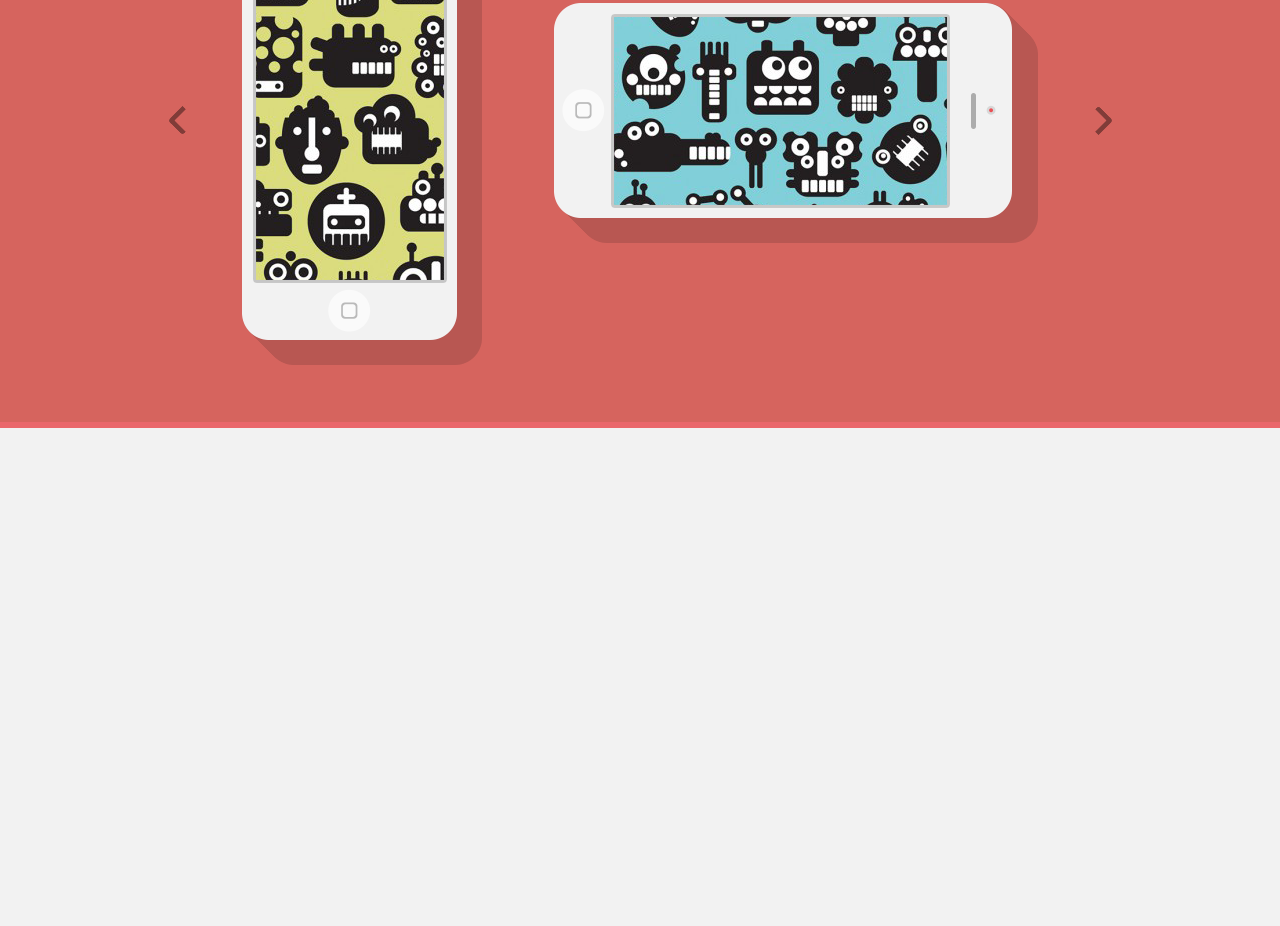
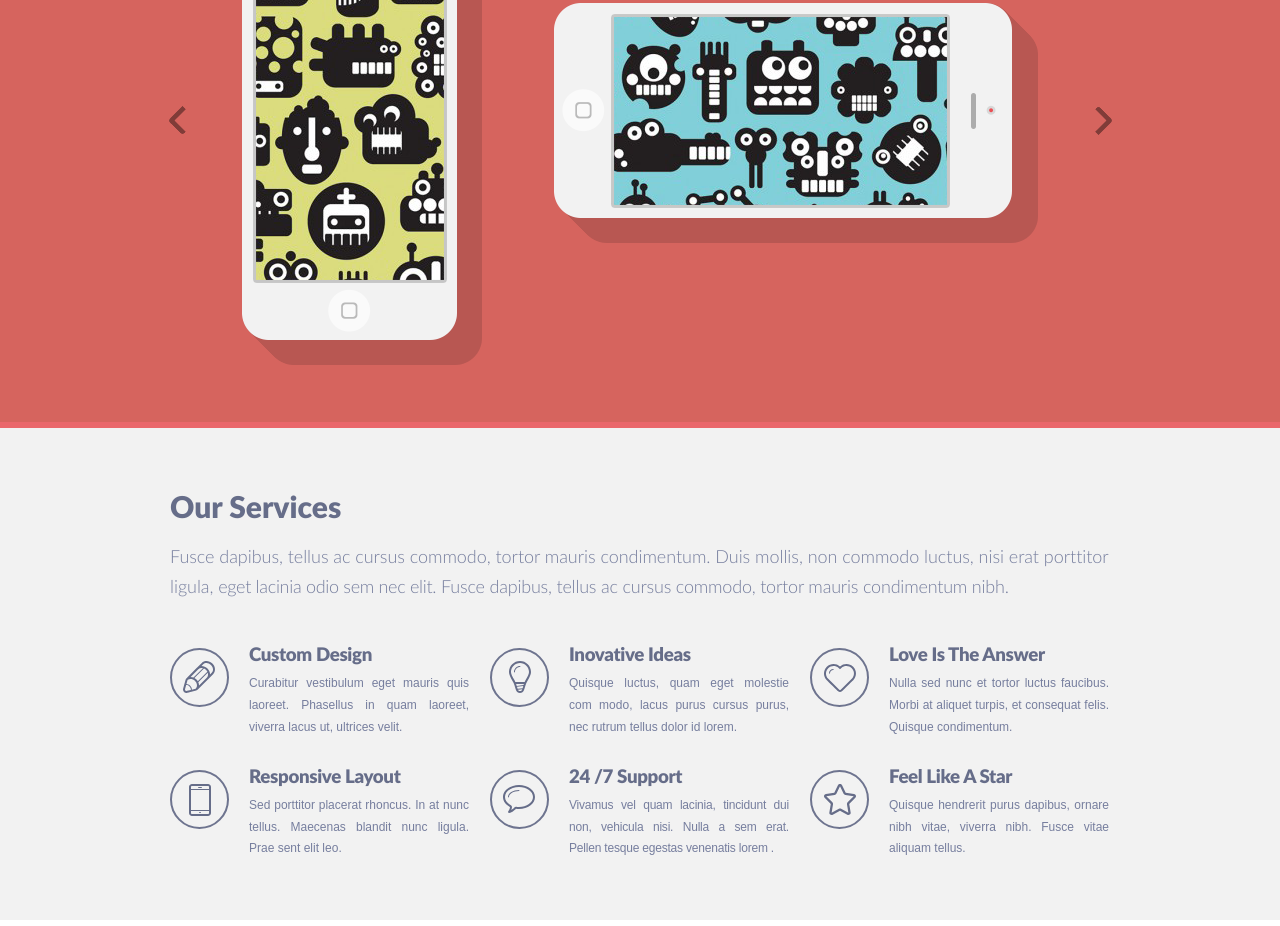
Before and after one commit to IrinaBorkina/singolo, a plain HTML site: page singolo1.html in a window 1280 px wide. Shown: the part 267-1193 px from the top of the page. Before the commit the page ends 800 px from the top, so only its background shows below. Drawn offline with Linux system fonts and the light colour scheme; a web font is replaced by a local one.

Commit message:
feat: add services section

```diff
--- a/singolo1.css
+++ b/singolo1.css
@@ -14,6 +14,24 @@ body {
 .container {
     width: 1020px;
     margin: 0 auto;
+}
+
+.link {
+    text-decoration: none;
+    color: inherit;
+}
+
+.title {
+    font-family: 'Lato Black', sans-serif;
+    color: #666d89;
+}
+
+.text {
+    color: #767e9e;
+}
+
+.text-spacing {
+    letter-spacing: -0.2px;
 }
 
 
@@ -80,11 +98,6 @@ body {
     position: absolute;
     top: 6px;
     left: -15px;
-}
-
-.link {
-    text-decoration: none;
-    color: inherit;
 }
 
 
@@ -196,3 +209,101 @@ body {
 #img_3:checked ~ #arrow_prev label:nth-child(2) {
     visibility: visible;
 }
+
+
+
+/* --- services section --- */
+
+.services {
+    background: linear-gradient(#f2f2f2 0%, #f2f2f2 98.8%, #fff 98.8%, #fff 100%);
+    padding: 60px 0 66px;
+}
+
+.services-block {
+    margin: 0 40px;
+}
+
+.services-title {
+    margin-bottom: 40px;
+}
+
+.services-title__title {
+    font-size: 30px;
+    margin-bottom: 18px;
+}
+
+.services-title__text {
+    font-family: 'Lato Light', sans-serif;
+    font-size: 18px;
+    line-height: 1.65;
+    letter-spacing: -0.045px;
+}
+
+.services-title__text span {
+    letter-spacing: -0.3px;
+}
+
+.services-title__text span:last-child {
+    letter-spacing: -0.2px;
+}
+
+.services-advantages {
+    display: grid;
+    grid-template-columns: repeat(3, 1fr);
+    grid-gap: 25px 20px;
+}
+
+
+.services-advantages-item {
+    display: flex;
+    padding: 2px 0 0;
+}
+
+.advantages-image {
+    border: 2px solid #6e748f;
+    border-radius: 50%;
+    width: 55px;
+    height: 55px;
+    margin-top: 5px;
+}
+
+.icon-1 {
+    background: url('./assets/images/pen.svg') no-repeat 50% 50%;
+}
+
+.icon-2 {
+    background: url('./assets/images/bulb.svg') no-repeat 50% 50%;
+}
+
+.icon-3 {
+    background: url('./assets/images/heart.svg') no-repeat 50% 50%;
+}
+
+.icon-4 {
+    background: url('./assets/images/phone.svg') no-repeat 50% 50%;
+}
+
+.icon-5 {
+    background: url('./assets/images/bubble.svg') no-repeat 50% 50%;
+}
+
+.icon-6 {
+    background: url('./assets/images/star.svg') no-repeat 50% 50%;
+}
+
+.advantages-desc {
+    margin-left: 20px;
+    max-width: 220px;
+}
+
+.advantages-desc__title {
+    margin-bottom: 8px;
+    letter-spacing: -0.35px;
+}
+
+.advantages-desc__text {
+    font-family: 'Lato Regular', sans-serif;
+    font-size: 12px;
+    text-align: justify;
+    line-height: 1.8;
+}
--- a/singolo1.html
+++ b/singolo1.html
@@ -90,6 +90,69 @@
         </section>
 
 
+        <section class="services">
+            <div class="container">
+
+                <div class="services-block">
+                    <div class="services-title">
+                        <h2 class="services-title__title title">Our Services</h2>
+                        <p class="services-title__text text">Fusce dapibus, tellus ac cursus commodo, tortor mauris condimentum. Duis mollis, non commodo luctus, nisi erat porttitor ligula, <span>eget lacinia odio sem nec elit.</span> <span>Fusce dapibus, tellus ac cursus commodo, tortor mauris condimentum nibh.</span></p>
+                    </div>
+
+                    <div class="services-advantages">
+                        <div class="services-advantages-item">
+                            <div class="advantages-image icon-1"></div>
+                            <div class="advantages-desc">
+                                <h3 class="advantages-desc__title title">Custom Design</h3>
+                                <p class="advantages-desc__text text">Curabitur vestibulum eget mauris quis laoreet. Phasellus in quam laoreet, viverra lacus ut, ultrices velit.</p>
+                            </div>
+                        </div>
+
+                        <div class="services-advantages-item">
+                            <div class="advantages-image icon-2"></div>
+                            <div class="advantages-desc">
+                                <h3 class="advantages-desc__title title">Inovative Ideas</h3>
+                                <p class="advantages-desc__text text">Quisque luctus, quam eget molestie com&shy; modo, lacus purus cursus purus, nec rutrum tellus dolor id lorem.</p>
+                            </div>
+                        </div>
+
+                        <div class="services-advantages-item">
+                            <div class="advantages-image icon-3"></div>
+                            <div class="advantages-desc">
+                                <h3 class="advantages-desc__title title">Love Is The Answer</h3>
+                                <p class="advantages-desc__text text">Nulla sed nunc et tortor luctus faucibus. Morbi at aliquet turpis, et consequat felis. Quisque condimentum.</p>
+                            </div>
+                        </div>
+
+                        <div class="services-advantages-item">
+                            <div class="advantages-image icon-4"></div>
+                            <div class="advantages-desc">
+                                <h3 class="advantages-desc__title title">Responsive Layout</h3>
+                                <p class="advantages-desc__text text">Sed porttitor placerat rhoncus. In at nunc tellus. Maecenas blandit nunc ligula. Prae&shy; sent elit leo.</p>
+                            </div>
+                        </div>
+
+                        <div class="services-advantages-item">
+                            <div class="advantages-image icon-5"></div>
+                            <div class="advantages-desc">
+                                <h3 class="advantages-desc__title title">24 /7 Support</h3>
+                                <p class="advantages-desc__text text-spacing text">Vivamus vel quam lacinia, tincidunt dui non, vehicula nisi. Nulla a sem erat. Pellen&shy; tesque egestas venenatis lorem .</p>
+                            </div>
+                        </div>
+
+                        <div class="services-advantages-item">
+                            <div class="advantages-image icon-6"></div>
+                            <div class="advantages-desc">
+                                <h3 class="advantages-desc__title text-spacing title">Feel Like A Star</h3>
+                                <p class="advantages-desc__text text">Quisque hendrerit purus dapibus, ornare nibh vitae, viverra nibh. Fusce vitae aliquam tellus.</p>
+                            </div>
+                        </div>
+                    </div>
+
+                </div>
+            </div>
+        </section>
+
     </main>
 
 
```
